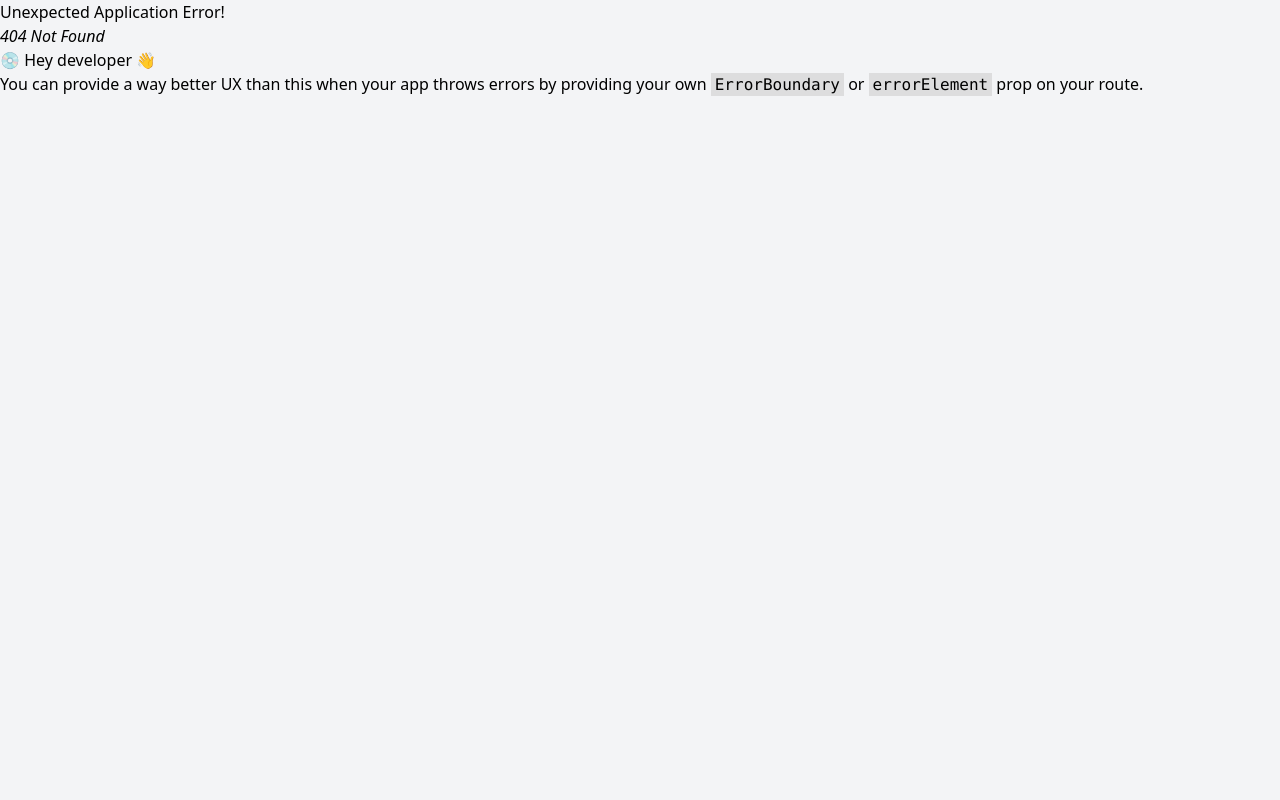
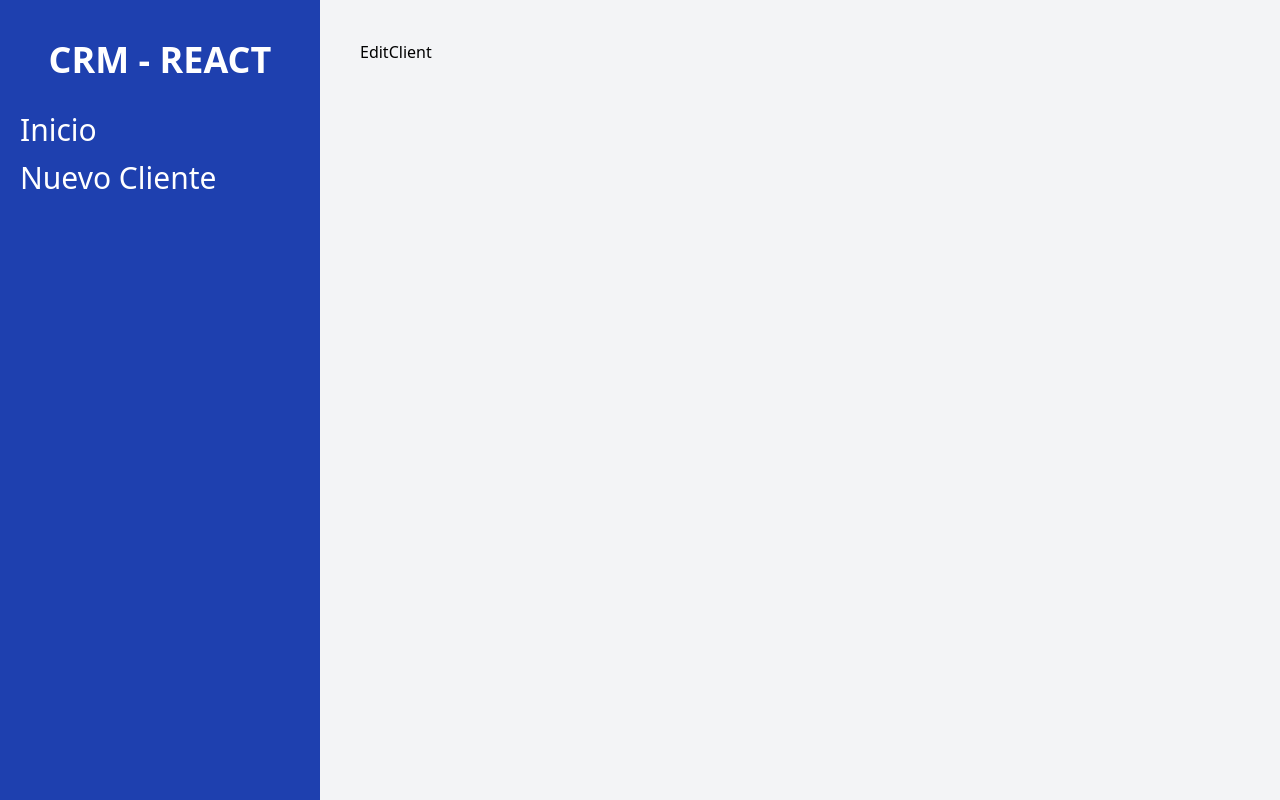
Before and after one commit to JhonatanVeliz/CRM-REACT, a React (Vite) app: page /clientes/1/editar in a window 1280 px wide. Before the commit this address had no page. Built offline with nearby package versions, Linux system fonts and the light colour scheme.

Commit message:
se agrego la funcion POST a la API

```diff
--- a/db.json
+++ b/db.json
@@ -1,4 +1,5 @@
-[
+{
+  "clientes": [
     {
       "id": 1,
       "nombre": "Juan",
@@ -33,5 +34,22 @@
       "telefono": 1398198938,
       "email": "pedro@juan.com",
       "empresa": "Codigo Con Juan"
+    },
+    {
+      "nombre": "Jhonatan Véliz",
+      "empresa": "pawered",
+      "email": "correo@gmail.com",
+      "telefono": "50670910",
+      "notas": "empresa de tecnologia digital",
+      "id": 6
+    },
+    {
+      "nombre": "Pedrito el del patio",
+      "empresa": "los cobaneros",
+      "email": "coban@gmail.hot",
+      "telefono": "122112122",
+      "notas": "comedor las buenas vibras",
+      "id": 7
     }
   ]
+}
--- a/src/components/Cliente.jsx
+++ b/src/components/Cliente.jsx
@@ -1,5 +1,8 @@
+import { useNavigate } from "react-router-dom";
 
 function Cliente({ cliente }) {
+
+  const navigate = useNavigate();
 
   const { id, nombre, telefono, email, empresa } = cliente;
 
@@ -17,7 +20,11 @@ function Cliente({ cliente }) {
       </td>
 
       <td className="p-6 font-bold flex gap-3 justify-center">
-        <button type="button" className="text-sm uppercase text-blue-500 hover:text-blue-700">
+        <button
+          type="button"
+          className="text-sm uppercase text-blue-500 hover:text-blue-700"
+          onClick={()=> navigate(`/clientes/${id}/editar`)}
+        >
           editar
         </button>
         <button type="button" className="text-sm uppercase text-red-500 hover:text-red-700">
--- /dev/null
+++ b/src/components/EditClient.jsx
@@ -0,0 +1,12 @@
+export const loader = async ({ params }) => {
+    console.log(params);
+    return null
+}
+
+const EditClient = () => {
+  return (
+    <div>EditClient</div>
+  )
+}
+
+export default EditClient
--- /dev/null
+++ b/src/components/ErrorsPage.jsx
@@ -0,0 +1,18 @@
+import { useRouteError } from "react-router-dom"
+
+const ErrorsPage = () => {
+
+   const error = useRouteError();
+
+  return (
+    <div className="space-y-6">
+      <h1 className="text-blue-900 font-extrabold text-5xl text-center">CRM - CLIENTES</h1>
+      <p className="text-red-700 font-bold text-2xl text-center">Hubo un Error</p>
+      <p className="font-bold text-2xl text-center">
+        { error.message }
+      </p>
+    </div>
+  )
+}
+
+export default ErrorsPage
--- /dev/null
+++ b/src/data/clientes.jsx
@@ -0,0 +1,33 @@
+const getClients = async () => {
+  const url = import.meta.env.VITE_API_URL;
+
+  try {
+    const response = await fetch(url);
+    const data = await response.json();
+
+    if(!response.ok) throw new Error('Error', response.status)
+
+    return data
+  }
+  catch (error) {console.log(error)}
+};
+
+const postClients = async ( data ) => {
+  const url = import.meta.env.VITE_API_URL;
+
+  try {
+    const options = {
+      method: 'POST',
+      body: JSON.stringify(data),
+      headers:{'Content-Type': 'application/json'}
+    }
+    const respuesta = await fetch( url, options);
+    await respuesta.json();
+  }
+  catch (error) { console.log(error) }
+
+}
+export {
+  getClients,
+  postClients
+}
--- a/src/main.jsx
+++ b/src/main.jsx
@@ -5,6 +5,8 @@ import { createBrowserRouter, RouterProvider } from "react-router-dom";
 import Layout from "./components/Layout";
 import Index, { loader as clientesLoader } from './pages/Index';
 import NuevoCliente, { action as nuevoClienteAction } from './pages/NuevoCliente';
+import EditClient, {loader as clienteEditarLoader} from './components/EditClient';
+import ErrorsPage from './components/ErrorsPage';
 
 const router = createBrowserRouter([
   {
@@ -14,12 +16,20 @@ const router = createBrowserRouter([
       {
         index: true,
         element: <Index />,
-        loader: clientesLoader
+        loader: clientesLoader,
+        errorElement: <ErrorsPage />
       },
       {
         path: '/clientes/nuevo',
         element: <NuevoCliente />,
-        action: nuevoClienteAction
+        action: nuevoClienteAction,
+        errorElement:  <ErrorsPage />
+      },
+      {
+        path: '/clientes/:clienteId/editar',
+        loader: clienteEditarLoader,
+        element: <EditClient />,
+        errorElement:  <ErrorsPage />
       }
     ]
   }
@@ -27,7 +37,6 @@ const router = createBrowserRouter([
 
 import './css/app.css'
 
-
 ReactDOM.createRoot(document.getElementById('root')).render(
   <React.StrictMode>
     <RouterProvider router={ router } />
--- a/src/pages/Index.jsx
+++ b/src/pages/Index.jsx
@@ -2,49 +2,12 @@ import { useLoaderData } from "react-router-dom";
 import { useFetch } from "../hooks/useFetch";
 
 import Cliente from "../components/Cliente";
+import { getClients } from "../data/clientes";
 
 export const loader = () => {
 
-  const clientes = [
-    {
-      id: 1,
-      nombre: 'Juan',
-      telefono: 102013313,
-      email: "juan@juan.com",
-      empresa: 'Codigo Con Juan'
-    },
-    {
-      id: 2,
-      nombre: 'Karen',
-      telefono: 138198313,
-      email: "karen@juan.com",
-      empresa: 'Codigo Con Juan'
-    },
-    {
-      id: 3,
-      nombre: 'Josue',
-      telefono: 31983913,
-      email: "josue@juan.com",
-      empresa: 'Codigo Con Juan'
-    },
-    {
-      id: 4,
-      nombre: 'Miguel',
-      telefono: 319381983,
-      email: "miguel@juan.com",
-      empresa: 'Codigo Con Juan'
-    },
-    {
-      id: 5,
-      nombre: 'Pedro',
-      telefono: 1398198938,
-      email: "pedro@juan.com",
-      empresa: 'Codigo Con Juan'
-    },
-  ];
-
+  const clientes = getClients();
   return clientes;
-
 }
 
 const Index = () => {
--- a/src/pages/NuevoCliente.jsx
+++ b/src/pages/NuevoCliente.jsx
@@ -1,6 +1,7 @@
-import { useNavigate, Form, useActionData } from "react-router-dom";
+import { useNavigate, Form, useActionData, redirect } from "react-router-dom";
 import Formulario from "../components/Formulario";
 import { Errors } from "../components/Errors";
+import { postClients } from "../data/clientes";
 
 export async function action({ request }) {
   const formData = await request.formData();
@@ -9,7 +10,7 @@ export async function action({ request }) {
   const errors = [];
   const regex = new RegExp("([!#-'*+/-9=?A-Z^-~-]+(\.[!#-'*+/-9=?A-Z^-~-]+)*|\"\(\[\]!#-[^-~ \t]|(\\[\t -~]))+\")@([!#-'*+/-9=?A-Z^-~-]+(\.[!#-'*+/-9=?A-Z^-~-]+)*|\[[\t -Z^-~]*])");
 
-  if(!email.match(regex)){
+  if (!email.match(regex)) {
     errors.push('email no válido');
   }
 
@@ -17,10 +18,13 @@ export async function action({ request }) {
     errors.push('todos los campos son obligatorios');
   }
 
-  if(errors.length > 0 ){
+  if (errors.length > 0) {
     return errors
   }
-  return null;
+
+  await postClients(data);
+
+  return redirect('/');
 }
 
 const NuevoCliente = () => {
@@ -35,7 +39,7 @@ const NuevoCliente = () => {
 
       <div className='flex justify-end'>
         <button className='bg-blue-900 text-white py-2 px-6 font-bold rounded'
-        onClick={() => navigate(-1)}>
+          onClick={() => navigate(-1)}>
           Volver
         </button>
       </div>
@@ -43,15 +47,15 @@ const NuevoCliente = () => {
       <div className="bg-white shadow rounded md:w-3/4 p-6">
 
         {
-          errores?.length && errores.map( ( err, i ) => <Errors key={i}> { err } </Errors> )
+          errores?.length && errores.map((err, i) => <Errors key={i}> {err} </Errors>)
         }
 
         <Form method="POST" noValidate>
 
           <Formulario />
           <input type="submit"
-          className="bg-blue-800 font-bold uppercase text-white w-full p-2 rounded cursor-pointer"
-          value='registrar cliente'
+            className="bg-blue-800 font-bold uppercase text-white w-full p-2 rounded cursor-pointer"
+            value='registrar cliente'
           />
 
         </Form>
```
Also changed, not shown: src/hooks/useFetch.jsx (+0 -20 lines), 1 other file (tests, documents, lock files or other folders). Lines whose indentation alone changed are shown as unchanged.
